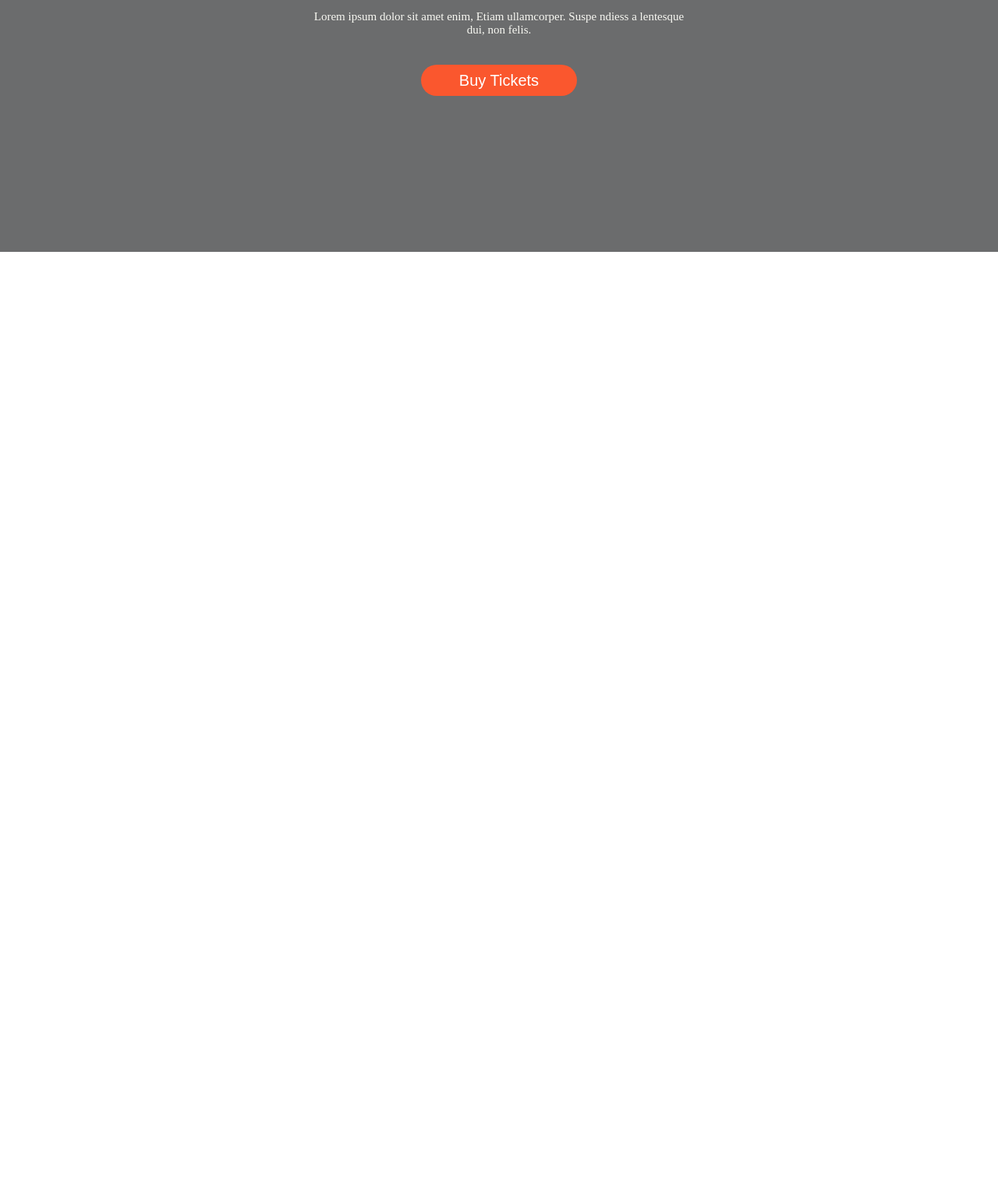
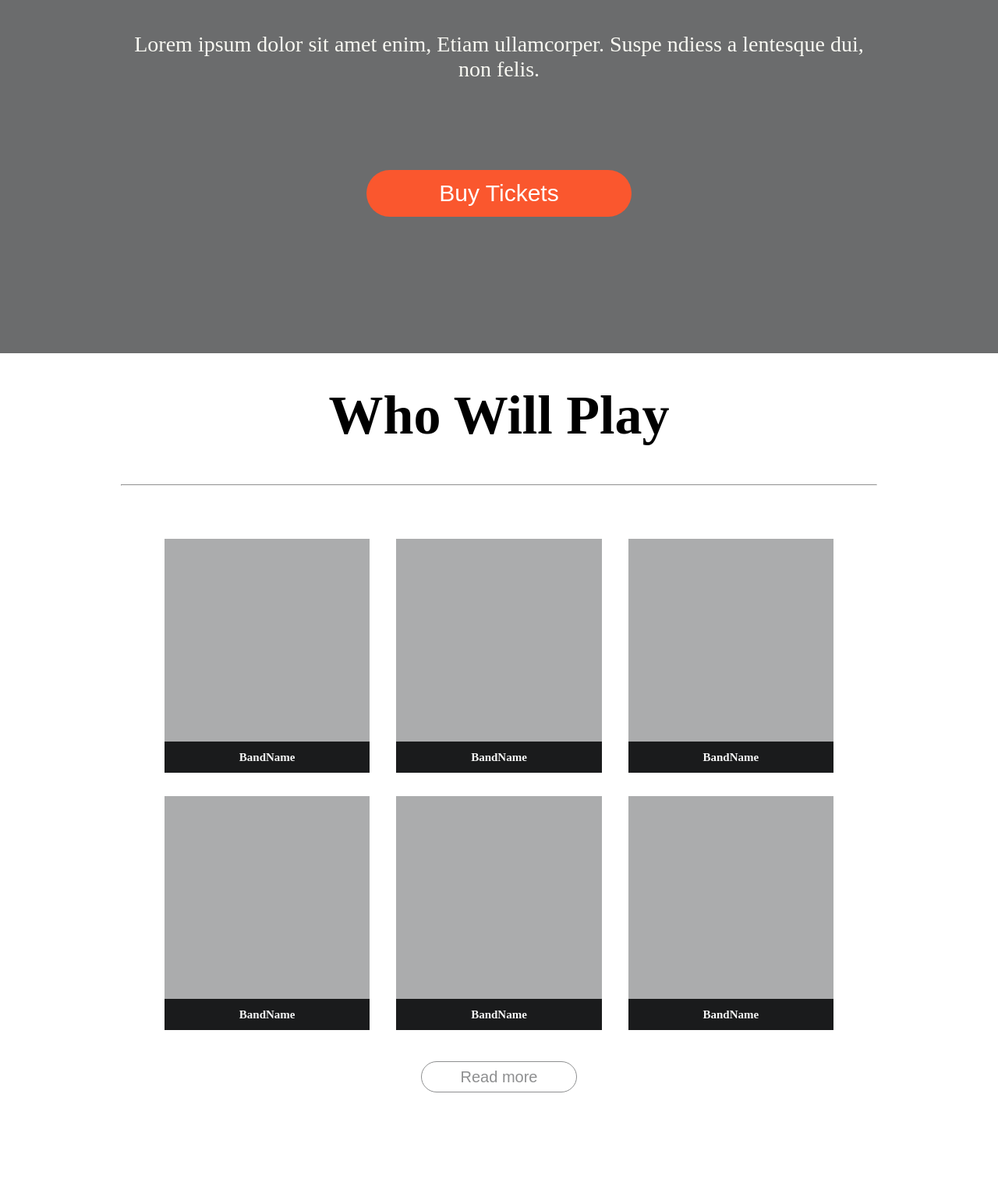
Before and after one commit to yung-yu/Music, a plain HTML site: page index.html in a window 1280 px wide. Shown: the part 477-1998 px from the top of the page at 78% size. Before the commit the page ends 800 px from the top, so only its background shows below. Drawn offline with Linux system fonts and the light colour scheme.

Commit message:
update page 2

```diff
--- a/index.html
+++ b/index.html
@@ -56,19 +56,53 @@
       <div id="mainSummaryTitle">
           <div class='content'>
             <div class='time'>
-            MARCH 23-26, 2016 / NEW YORK
+              <p>MARCH 23-26, 2016 / NEW YORK</p>
             </div>
             <div class='title'>
               Best Music Festival
             </div>
             <div class="describe">
-            Lorem ipsum dolor sit amet enim, Etiam ullamcorper. Suspe ndiess a lentesque dui, non felis.
+              <p>Lorem ipsum dolor sit amet enim, Etiam ullamcorper. Suspe ndiess a lentesque dui, non felis.</p>
             </div>
             <div class='buy'>
                <button type='button' >Buy Tickets</button>
             </div>
           </div>
-
+      </div>
+      <div id='bandTitle' class='title'>
+         Who Will Play
+      </div>
+      <HR>
+      <div id='band'>
+          <div class='content'>
+              <div >
+               <div class='band'></div>
+               <div class='bandName'>BandName</div>
+              </div>
+              <div >
+               <div class='band'></div>
+               <div class='bandName'>BandName</div>
+              </div>
+              <div >
+               <div class='band'></div>
+               <div class='bandName'>BandName</div>
+              </div>
+              <div >
+               <div class='band'></div>
+               <div class='bandName'>BandName</div>
+              </div>
+              <div >
+               <div class='band'></div>
+               <div class='bandName'>BandName</div>
+              </div>
+              <div >
+               <div class='band'></div>
+               <div class='bandName'>BandName</div>
+              </div>
+          </div>
+      </div>
+      <div id='bandReadMore' class='readMore'>
+        <button type='button'>Read more</button>
       </div>
   </body>
 </html>
--- a/scss/public.scss
+++ b/scss/public.scss
@@ -51,6 +51,7 @@ body {
     margin: 0 auto;
 }
 
+
 $width: 970px;
 
 .content {
@@ -60,6 +61,7 @@ $width: 970px;
     max-width: $width;
     @include clearfix();
 }
+
 
 $headerPhotoHeight: 80px;
 #headerPhoto {
@@ -87,23 +89,23 @@ $headerMenuHeight: 50px;
 #headerMenu {
     display: inline-block;
     width: 100%;
+    min-width: $width;
     height: $headerMenuHeight;
     text-align: center;
     background-color: RGBA(21, 22, 23, 1.00);
     @include clearfix();
 
     .content {
-        width: 720px;
-        max-width: 720px;
         text-align: center;
+        min-width: $width;
 
         .headerMenuItem {
             display: inline-block;
             float: left;
-            width: 120px;
+            width: calc(100% / 6);
             line-height: $headerMenuHeight;
             height: $headerMenuHeight;
-            font-size: 20px;
+            font-size: 25px;
             color: white;
         }
 
@@ -113,13 +115,9 @@ $headerMenuHeight: 50px;
 #mainSummaryTitle {
     display: inline-block;
     float: left;
-    position: absolute;
-    left: 0;
-    top: $headerMenuHeight + $headerPhotoHeight;
-    right: 0;
-    bottom: 0;
     width: 100%;
-    height: calc(100% - $headerMenuHeight - $headerPhotoHeight);
+    min-width: $width;
+    height: 800px;
     background-color: RGBA(107, 108, 109, 1.00);
     text-align: center;
     @include clearfix();
@@ -135,8 +133,9 @@ $headerMenuHeight: 50px;
         width: 100%;
         height: 200px;
         padding-top: 40px;
-        font-size: 20px;
+        font-size: 30px;
         font-style: bold;
+        font-weight: 900;
         color: RGBA(248, 248, 242, 1.00);
         @include clearfix();
       }
@@ -147,8 +146,9 @@ $headerMenuHeight: 50px;
         line-height: 150px;
         width: 100%;
         height: 150px;
-        font-size: 60px;
+        font-size: 100px;
         font-style: bold;
+        font-weight: 900;
         color: RGBA(248, 248, 242, 1.00);
         @include clearfix();
       }
@@ -157,34 +157,135 @@ $headerMenuHeight: 50px;
         display: inline-block;
         text-align: center;
         width: 100%;
-        max-width: 520px;
         height: 80px;
         padding: 10px;
-        font-size: 15px;
+        font-size: 28px;
         color: RGBA(248, 248, 242, 1.00);
         @include clearfix();
       }
 
       .buy {
         display: inline-block;
-        position: relative;
         width: 100%;
-        height: calc(100% - 150px -150px - 200px);
+        height: 100%;
         @include clearfix();
+        padding-top: calc((100% - 150px -  80px - 200px) / 4);
 
         > button {
             display: inline-block;
             @include clearfix();
-            font-size: 20px;
-            width: 200px;
-            height: 40px;
+            font-size: 30px;
+            width: 340px;
+            height: 60px;
             color: white;
             background-color: RGBA(250, 87, 46, 1.00);
-            @include border-radius(20px);
+            @include border-radius(30px);
             border: 0px;
+            outline:none;
+
+            &:hover {
+                @include box-shadow(2px 2px 4px RGBA(39, 40, 34, 0.7));
+            }
 
         }
 
       }
    }
 }
+
+.title {
+    display: inline-block;
+    text-align: center;
+    width: 100%;
+    height: 160px;
+    line-height:160px;
+    font-size: 70px;
+    font-style: bold;
+    font-weight: 900;
+}
+
+HR {
+    max-width: $width;
+}
+
+#band {
+    display: inline-block;
+    width: 100%;
+    max-height: 800px;
+    text-align: center;
+    @include clearfix();
+    .content{
+        display: inline-block;
+        text-align: center;
+        @include clearfix();
+        padding-top: 60px;
+        > div {
+          display: inline-block;
+          position: relative;
+          width: calc(100% / 3  - 60px);
+          height: 300px;
+          margin: 0 auto;
+          text-align: center;
+          @include clearfix();
+
+          &:nth-child(3n-1){
+             margin-left: 30px;
+             margin-right: 30px;
+          }
+          &:nth-child(n+4){
+             margin-top: 30px;
+          }
+          .band {
+            display: inline-block;
+            float: left;
+            @include clearfix();
+            width: 100%;
+            height: 100%;
+            background-color: RGBA(171, 172, 173, 1.00);
+          }
+          .bandName {
+            display: inline-block;
+            position: absolute;
+            left: 0;
+            top: calc(100% - 40px);
+            width: 100%;
+            height: 40px;
+            line-height: 40px;
+            background-color: RGBA(26, 27, 28, 1.00);
+            font-size: 15px;
+            font-style: bold;
+            font-weight: 800;
+            color: RGBA(247, 248, 248, 1.00);
+          }
+
+        }
+
+    }
+
+}
+
+
+.readMore {
+    display: inline-block;
+    float: left;
+    @include clearfix();
+    width: 100%;
+    height: 200px;
+    text-align: center;
+    padding-top: 40px;
+
+    > button {
+        display: inline-block;
+        @include clearfix();
+        font-size: 20px;
+        width: 200px;
+        height: 40px;
+        color: RGBA(142, 143, 144, 1.00);
+        background-color: RGBA(250, 87, 46, 0.00);
+        @include border-radius(30px);
+        border: 1px solid RGBA(142, 143, 144, 1.00);
+        outline:none;
+
+    }
+
+}
```
Also changed, not shown: css/public.css. Lines whose indentation alone changed are shown as unchanged.
